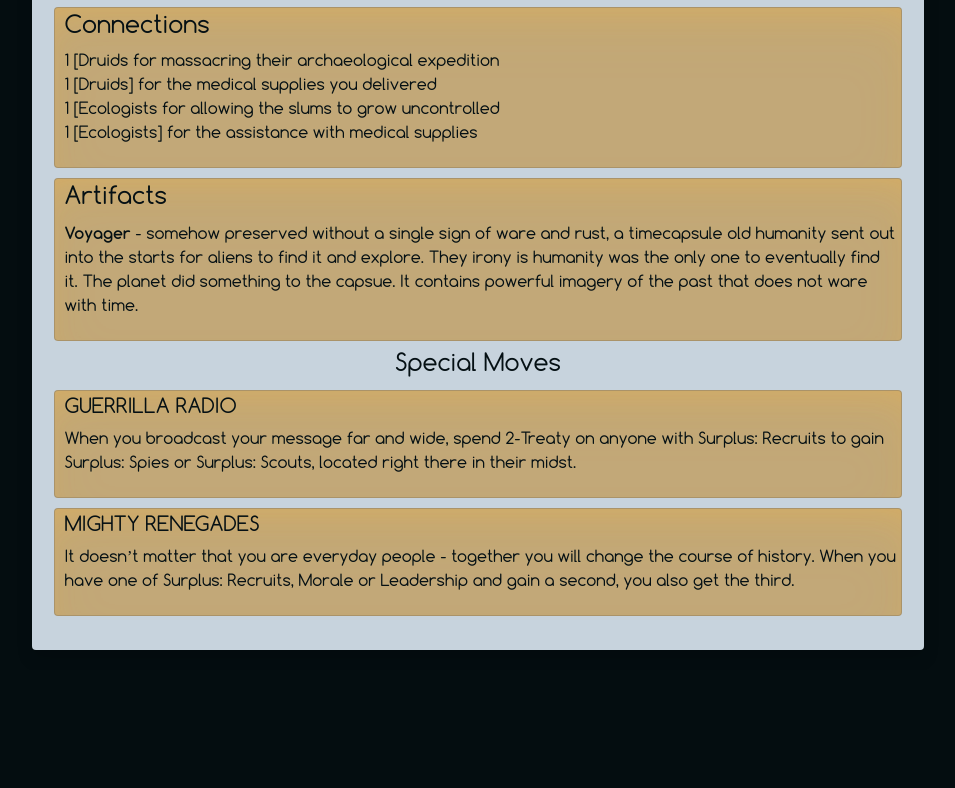
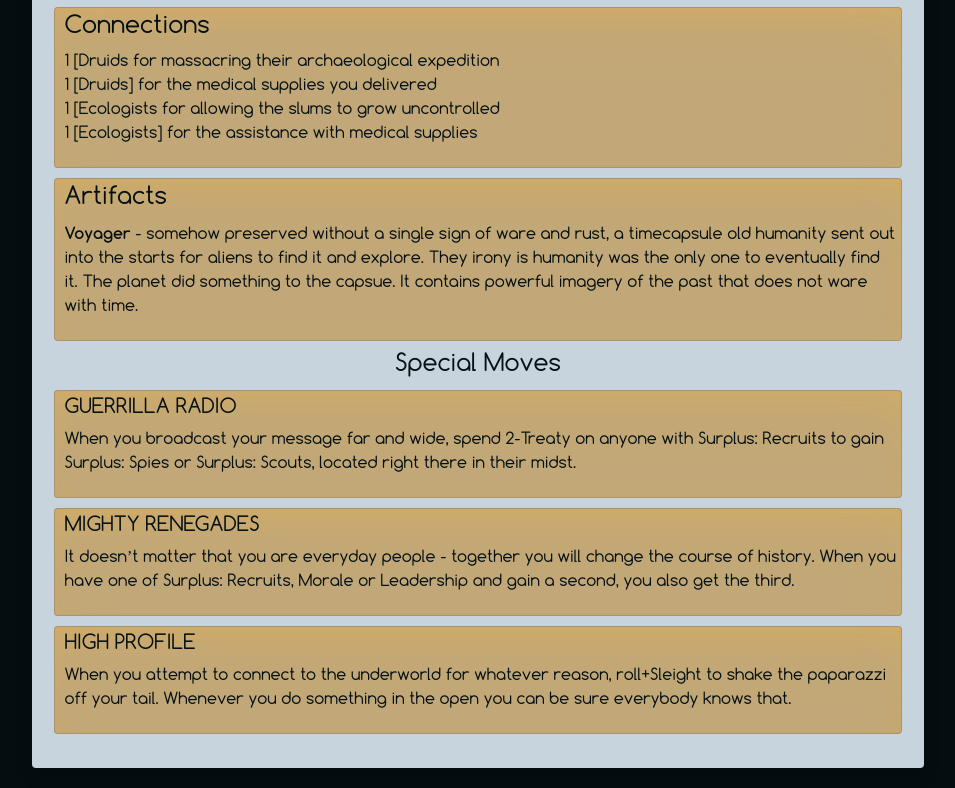
Before and after one commit to snbefly/colonygame, a plain HTML site: page stats.html in a window 1280 px wide. Shown: the part 5249-6037 px from the top of the page, without its empty margins (162-1117 px from the left). Before the commit the page ends 5919 px from the top, so only its background shows below. Drawn offline with nearby package versions, Linux system fonts and the light colour scheme.

Commit message:
Update stats.html

```diff
--- a/stats.html
+++ b/stats.html
@@ -286,6 +286,10 @@
             <h5>MIGHTY RENEGADES</h5>
             <p>It doesn’t matter that you are everyday people - together you will change the course of history. When you have one of Surplus: Recruits, Morale or Leadership and gain a second, you also get the third. </p>
           </div>
+          <div class="card move ">
+            <h5>HIGH PROFILE</h5>
+            <p>When you attempt to connect to the underworld for whatever reason, roll+Sleight to shake the paparazzi off your tail. Whenever you do something in the open you can be sure everybody knows that.</p>
+          </div>
         </div>
         <br>
       </div>
```
